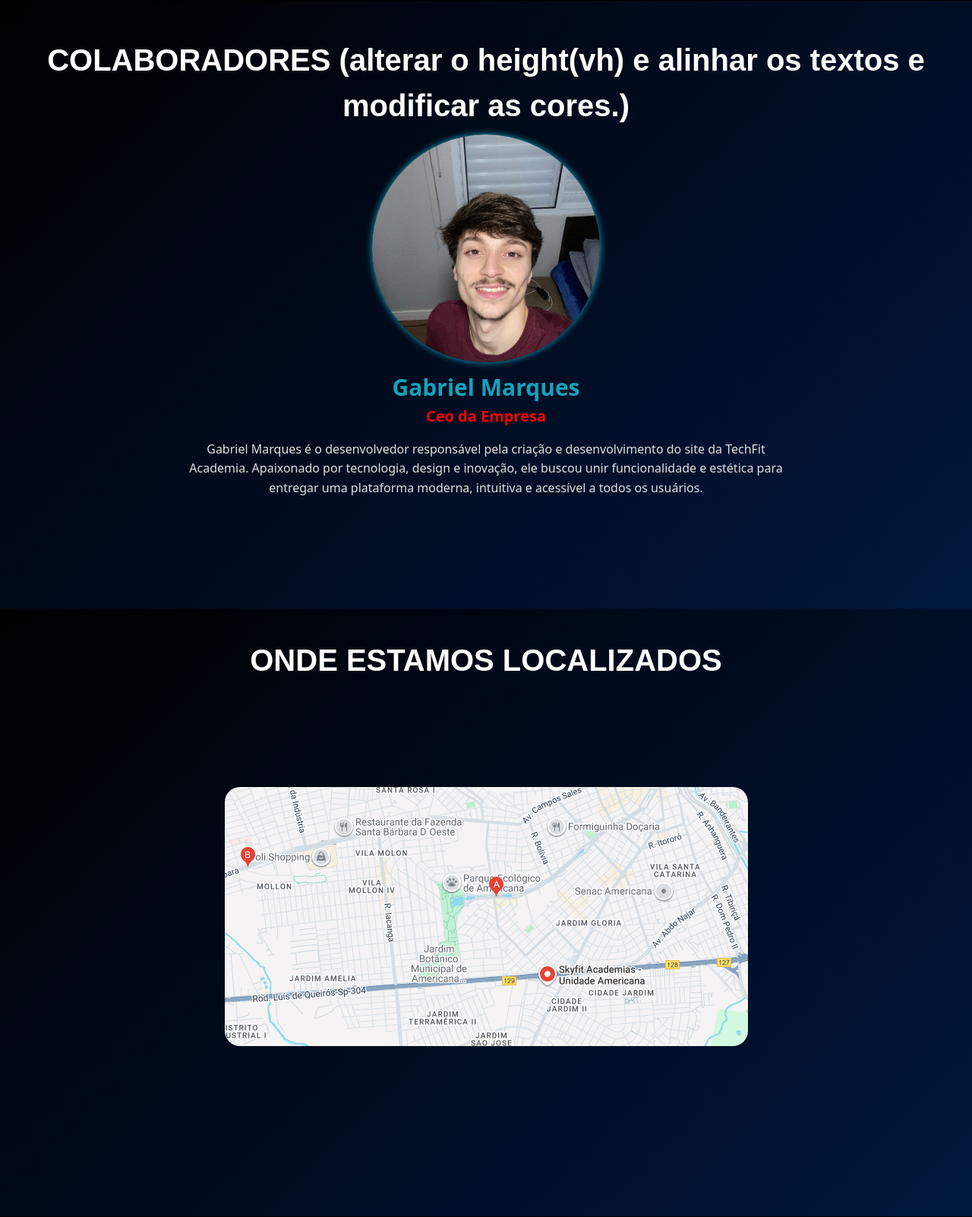
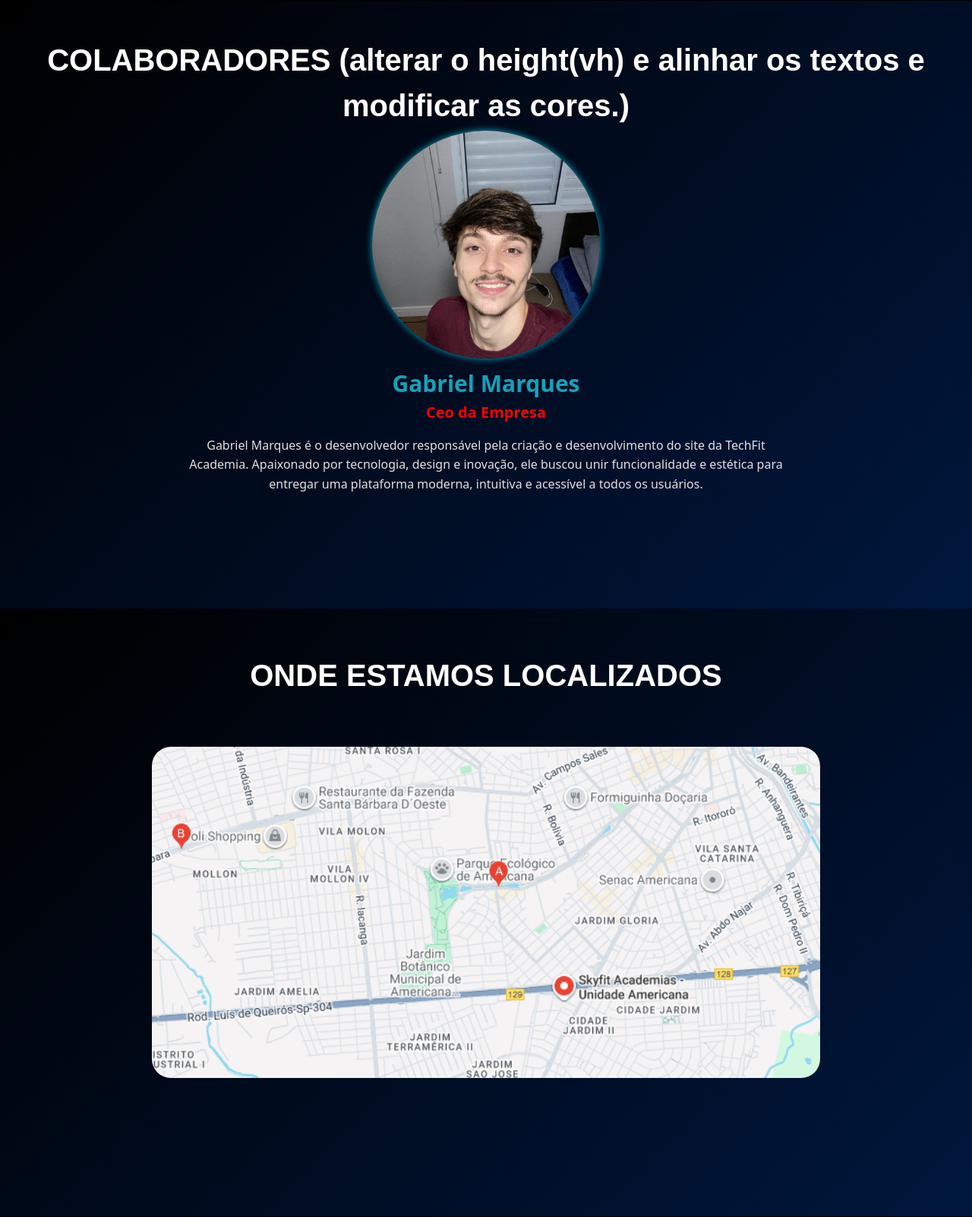
Before and after one commit to GabrielT27/TechFit, a PHP site: page /Sobre.html in a window 1280 px wide. Shown: the part 1956-3558 px from the top of the page at 76% size. Run offline with PHP 8.4, Linux system fonts and the light colour scheme.

Commit message:
Imagem do mapa proporcional e add hover.

```diff
--- a/Sobre.html
+++ b/Sobre.html
@@ -181,10 +181,9 @@ Ao longo desses anos, testemunhamos histórias incríveis de superação. Vimos
 
 
     <div class="loc">
-      <button style="margin-top: 25px;">ONDE ESTAMOS LOCALIZADOS</button>
+      <button style="margin-top: 45px;">ONDE ESTAMOS LOCALIZADOS</button>
       <a href="https://share.google/wZor15nCFoeLBvQCG">
-      <img src="MAPS.png"  alt=""  width="830" height="550" style="border-radius: 20px; margin-top: 10px
-  ;"></a>
+      <img src="MAPS.png"  alt="" class="loc"></a>
 
 
     </div>
--- a/sobre.css
+++ b/sobre.css
@@ -258,15 +258,25 @@ button:hover::after, button:hover::before {
     background: linear-gradient(135deg, #000000, #00173d);
 }
 
+
 .loc img {
-    max-width: 830px;
-    width: 100%;
-    height: auto;
-    max-height: 550px;
-    object-fit: contain;
-    border-radius: 20px;
-    margin-top: 10px;
+    width: 110vh;
+    max-width: 1200px; /* ou o tamanho que você achar ideal */
+    height: auto; /* mantém a proporção da imagem */
+    border-radius: 25px;
+
+    display: block;
+    margin: 0 auto; /* centraliza a imagem */
 }
+
+.loc img:hover {
+     box-shadow: 0 9px 30px #00c6ff;
+     transition: 0.4s;
+
+}
+
+
+
 
 .perfil {
   width: 150px;
```
